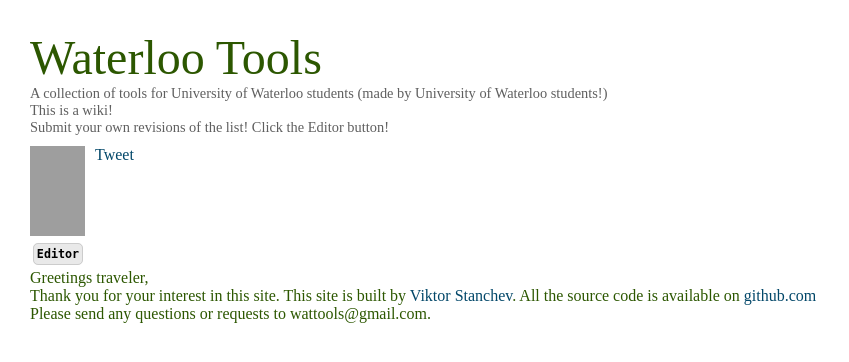
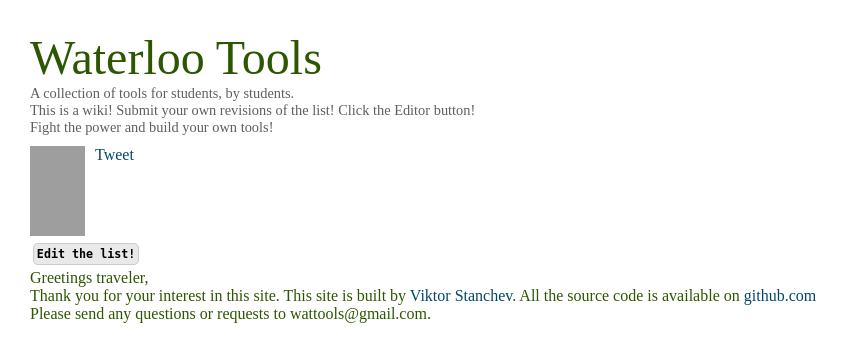
Before and after one commit to vikstrous/WatTools, a PHP site: page / in a window 1280 px wide. Shown: the top 362 px of the page, without its empty margins (0-849 px from the left). Run offline with PHP 8.4, Linux system fonts and the light colour scheme; data that the repository does not hold is empty; some libraries are stand-ins or nearby versions; grey boxes are pictures that could not be loaded.

Commit message:
change words

```diff
--- a/index.php
+++ b/index.php
@@ -59,9 +59,9 @@ session_start();
   <div id="header">
     <div class='title'><a href="/">Waterloo Tools</a></div>
     <noscript><div class="noscript">Please enable javascript to use WatTools.</div></noscript>
-    <div class='description'>A collection of tools for University of Waterloo students (made by University of Waterloo students!)</div>
-    <div class='description'>This is a wiki!</div>
-    <div class='description'>Submit your own revisions of the list! Click the Editor button!</div>
+    <div class='description'>A collection of tools for students, by students.</div>
+    <div class='description'>This is a wiki! Submit your own revisions of the list! Click the Editor button!</div>
+    <div class='description'>Fight the power and build your own tools!</div>
     <div id="social">
       <div class="social_item">
         <iframe src="http://www.facebook.com/plugins/like.php?app_id=155945941150696&amp;href=wattools.com&amp;send=false&amp;layout=box_count&amp;width=55&amp;show_faces=false&amp;action=like&amp;colorscheme=light&amp;font&amp;height=90" scrolling="no" frameborder="0" style="border:none; overflow:hidden; width:55px; height:90px;" allowTransparency="true"></iframe>
@@ -92,7 +92,7 @@ session_start();
 
   <!-- we are preloading some templates and we should be able to get the rest through ajax (currently we preload all) -->
   <script type="text/template" id="app-tpl">
-    <div><a id="editor" class="faux-button">Editor</a></div>
+    <div><a id="editor" class="faux-button">Edit the list!</a></div>
     {{#edit_mode}}
       <a id="submit-data" class="faux-button">Submit New Revision</a>
       <a id="revisions" class="faux-button">Revisions</a>
```
